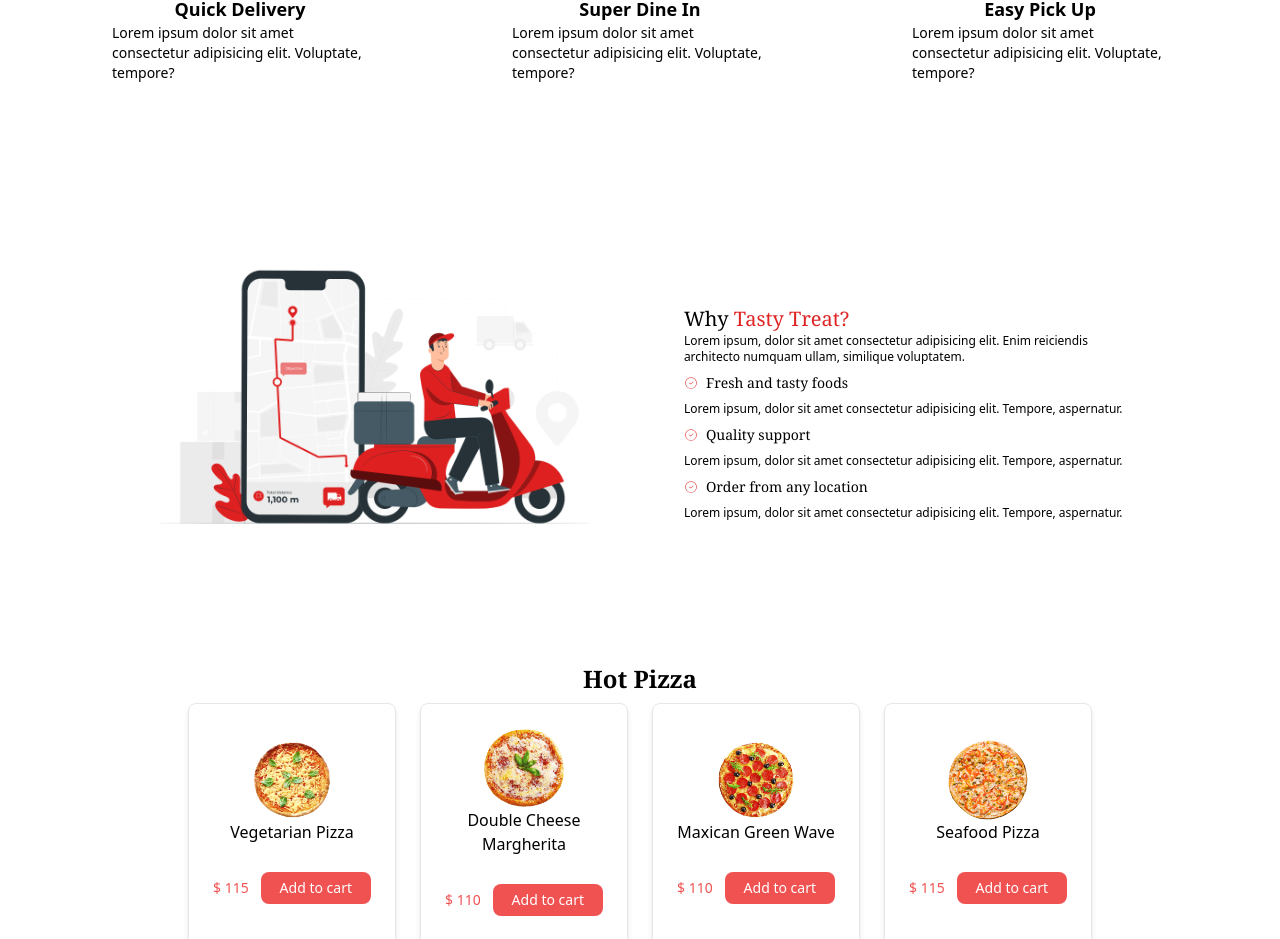
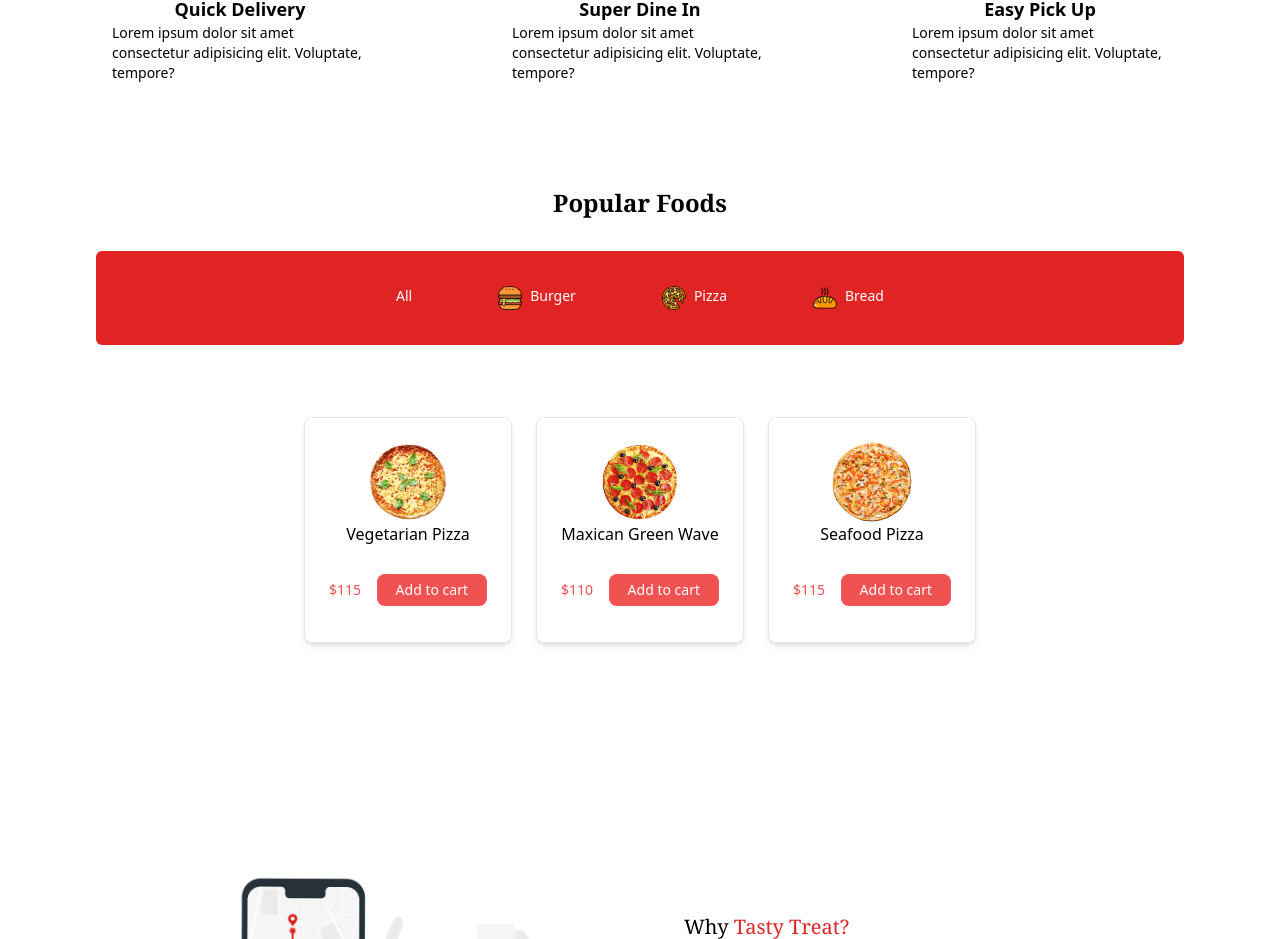
Before and after one commit to 123ramashish/food-delivery-app, a React (Vite) app in the folder client/: page / in a window 1280 px wide. Shown: the part 1180-2119 px from the top of the page. Built offline with nearby package versions, Linux system fonts and the light colour scheme.

Commit message:
create popular food page on home

```diff
--- /dev/null
+++ b/client/src/components/PopularFoods.jsx
@@ -0,0 +1,107 @@
+import React, { useState } from "react";
+import { Button, Card } from "flowbite-react";
+import humburger from "../assets/images/hamburger.png";
+import pizzaimage from "../assets/images/pizza.png";
+import breadimage from "../assets/images/bread.png";
+import product21 from "../assets/images/product_2.1.jpg";
+import product31 from "../assets/images/product_3.1.jpg";
+import product41 from "../assets/images/product_4.1.jpg";
+
+export default function PopularFoods() {
+  const [selectedFood, setSelectedFood] = useState("all");
+
+  const handleClick = (id) => {
+    if (id === "all") {
+      setSelectedFood("all");
+    } else {
+      setSelectedFood(id);
+    }
+  };
+
+  return (
+    <div className="flex flex-col items-center w-full py-12 px-24">
+      <h1 className="text-2xl font-serif font-bold text-center my-2">
+        Popular Foods
+      </h1>
+      <div className="bg-red-600 w-full py-6 flex rounded-md my-6 items-center">
+        <div className="flex flex-wrap text-white gap-12 m-auto text-lg">
+          <Button
+            id="all"
+            className="bg-red-600"
+            onClick={() => handleClick("all")}
+          >
+            All
+          </Button>
+          <Button
+            id="burger"
+            className="flex items-center bg-red-600 active:bg-white"
+            onClick={() => handleClick("burger")}
+          >
+            <img src={humburger} alt="Burger" className="h-6 mr-2" />
+            Burger
+          </Button>
+          <Button
+            id="pizza"
+            className="flex items-center bg-red-600"
+            onClick={() => handleClick("pizza")}
+          >
+            <img src={pizzaimage} alt="Pizza" className="h-6 mr-2" />
+            Pizza
+          </Button>
+          <Button
+            id="bread"
+            className="flex items-center bg-red-600"
+            onClick={() => handleClick("bread")}
+          >
+            <img src={breadimage} alt="Bread" className="h-6 mr-2" />
+            Bread
+          </Button>
+        </div>
+      </div>
+      <div className="flex flex-wrap w-full px-20 py-12 gap-6 justify-center relative">
+        {(selectedFood === "all" || selectedFood === "burger") && (
+          <Card className="max-w-sm flex flex-col w-52">
+            <div className="text-center flex flex-col items-center">
+              <img src={product21} alt="Vegetarian Pizza" className="h-20" />
+              <p className="dark:text-white">Vegetarian Pizza</p>
+            </div>
+            <div className="flex justify-between items-center my-3">
+              <p className="text-red-500 text-sm font-sans">$115</p>
+              <Button className="h-8 w-26 bg-red-500 items-center">
+                Add to cart
+              </Button>
+            </div>
+          </Card>
+        )}
+        {(selectedFood === "all" || selectedFood === "bread") && (
+          <Card className="max-w-sm flex flex-col w-52">
+            <div className="text-center flex flex-col items-center">
+              <img src={product31} alt="Maxican Green Wave" className="h-20" />
+              <p className="dark:text-white">Maxican Green Wave</p>
+            </div>
+            <div className="flex justify-between items-center my-3">
+              <p className="text-red-500 text-sm font-sans">$110</p>
+              <Button className="h-8 w-26 bg-red-500 items-center">
+                Add to cart
+              </Button>
+            </div>
+          </Card>
+        )}
+        {(selectedFood === "all" || selectedFood === "pizza") && (
+          <Card className="max-w-sm flex flex-col w-52">
+            <div className="text-center flex flex-col items-center">
+              <img src={product41} alt="Seafood Pizza" className="h-20" />
+              <p className="dark:text-white">Seafood Pizza</p>
+            </div>
+            <div className="flex justify-between items-center my-3">
+              <p className="text-red-500 text-sm font-sans">$115</p>
+              <Button className="h-8 w-26 bg-red-500 items-center">
+                Add to cart
+              </Button>
+            </div>
+          </Card>
+        )}
+      </div>
+    </div>
+  );
+}
--- a/client/src/pages/Home.jsx
+++ b/client/src/pages/Home.jsx
@@ -5,6 +5,7 @@ import ItemCard from "../components/ItemCard";
 import ServePage from "../components/ServePage";
 import DeliveryPage from "../components/DeliveryPage";
 import PizzaPage from "../components/PizzaPage";
+import PopularFoods from "../components/PopularFoods";
 
 export default function Home() {
   return (
@@ -12,6 +13,7 @@ export default function Home() {
       <OrderHome />
       <ItemCard />
       <ServePage />
+      <PopularFoods />
       <DeliveryPage />
       <PizzaPage />
     </>
```
